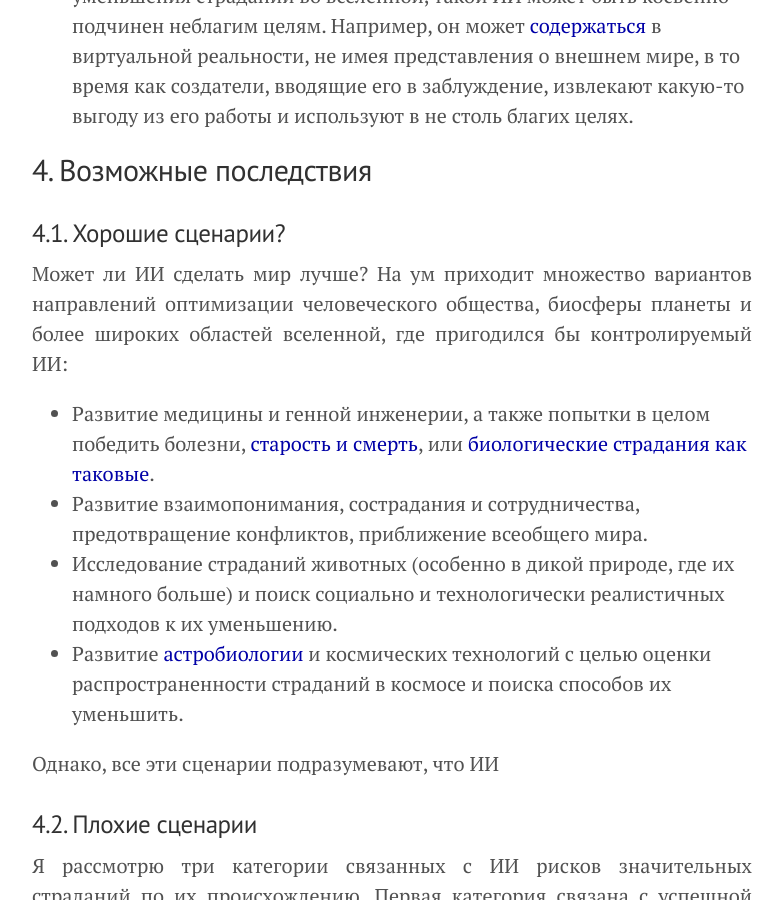
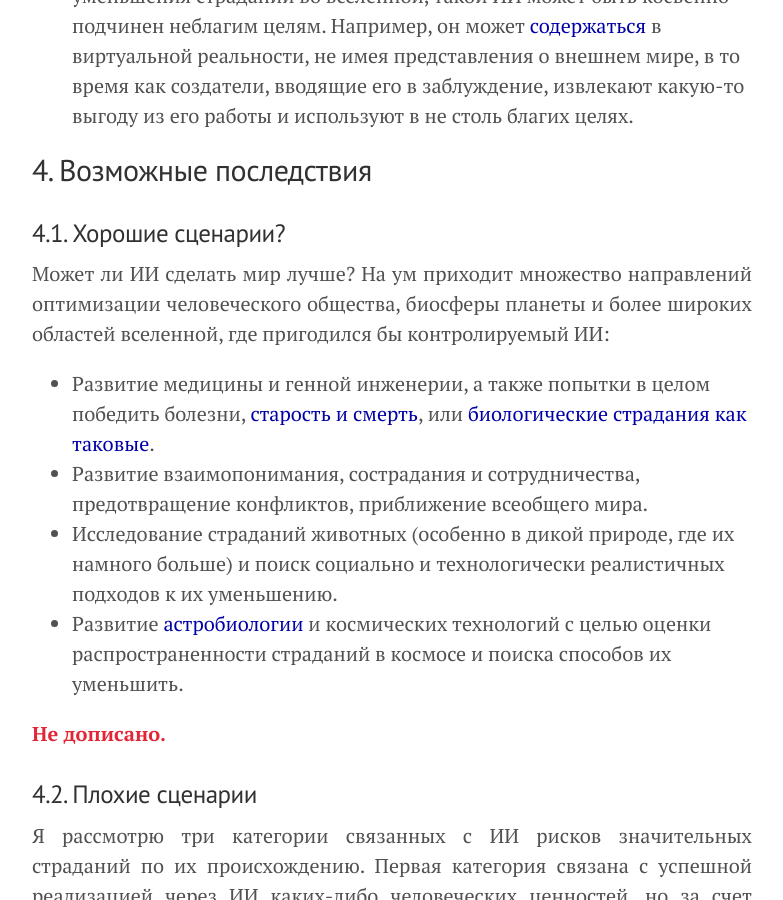
Before and after one commit to KKirdan/kkirdan.github.io, a Jekyll site: the page built from blog/_posts/1. articles/2021-06-01-414.md, in a window 1280 px wide and 900 px high, scrolled down 5149 px. Shown: the whole window, without its empty margins (248-1031 px from the left). Built offline with Jekyll 4.4.1, drawn with Linux system fonts in a browser that asks for light colours.

Commit message:
Update 2021-06-01-414.md

```diff
--- a/blog/_posts/1. articles/2021-06-01-414.md
+++ b/blog/_posts/1. articles/2021-06-01-414.md
@@ -112,14 +112,14 @@ importance: 9
 
 <h3 id="4.1">4.1. Хорошие сценарии?</h3>
 
-Может ли ИИ сделать мир лучше? На ум приходит множество вариантов направлений оптимизации человеческого общества, биосферы планеты и более широких областей вселенной, где пригодился бы контролируемый ИИ:
+Может ли ИИ сделать мир лучше? На ум приходит множество направлений оптимизации человеческого общества, биосферы планеты и более широких областей вселенной, где пригодился бы контролируемый ИИ:
 
 - Развитие медицины и генной инженерии, а также попытки в целом победить болезни, [старость и смерть](https://ru.wikipedia.org/wiki/%D0%98%D0%BC%D0%BC%D0%BE%D1%80%D1%82%D0%B0%D0%BB%D0%B8%D0%B7%D0%BC), или [биологические страдания как таковые](https://reducingsuffering.github.io/89.html).
 - Развитие взаимопонимания, сострадания и сотрудничества, предотвращение конфликтов, приближение всеобщего мира.
 - Исследование страданий животных (особенно в дикой природе, где их намного больше) и поиск социально и технологически реалистичных подходов к их уменьшению.
 - Развитие [астробиологии](https://ubq124.wordpress.com/2016/12/23/david-catling-astrobiology-russian-translate/) и космических технологий с целью оценки распространенности страданий в космосе и поиска способов их уменьшить.
 
-Однако, все эти сценарии подразумевают, что ИИ
+ <b class="draft">Не дописано.</b>
 
 <h3 id="4.2">4.2. Плохие сценарии</h3>
 
```
